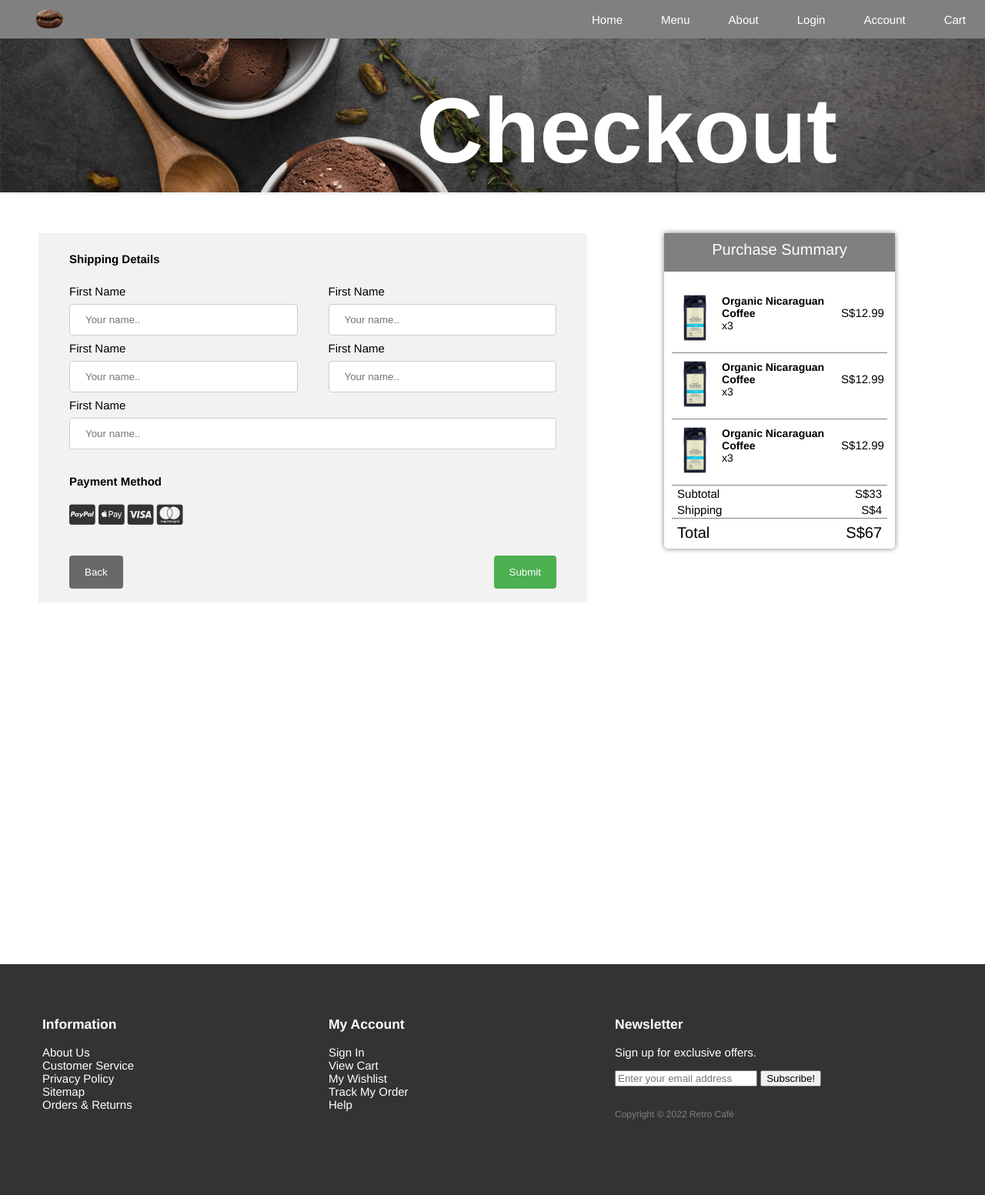
After one commit to jason45992/RetroCafe, a PHP site: page /checkout.html in a window 1280 px wide. The commit adds this page. Shown: the whole page at 77% size. Run offline with PHP 8.4, Linux system fonts and the light colour scheme.

Commit message:
Added checkout page

```diff
--- a/cart.html
+++ b/cart.html
@@ -118,7 +118,7 @@
         </div>
 
         <button class="back">Back</button>
-        <button class="checkout">Checkout</button>
+        <button class="checkout" onclick="location.href ='checkout.html'">Checkout</button>
 
     </div>
     <!-- Footer -->
--- /dev/null
+++ b/checkout.html
@@ -0,0 +1,194 @@
+<!DOCTYPE html>
+<html>
+
+<head>
+    <title>Retro Café</title>
+    <link rel="stylesheet" href="https://use.fontawesome.com/releases/v6.2.0/css/all.css">
+    <link href="styles.css" rel="stylesheet">
+</head>
+
+<body>
+    <!-- Navbar links -->
+    <nav class="navbar">
+        <a class="logo" href="#">
+            <img src="logo.png">
+        </a>
+        <div class="nav-item">
+            <ul>
+                <li>
+                    <a href="index.html">Home</a>
+                </li>
+                <li>
+                    <a href="menu.html">Menu</a>
+                </li>
+                <li>
+                    <a href="#">About</a>
+                </li>
+                <li>
+                    <a href="login.html">Login</a>
+                </li>
+                <li>
+                    <a href="#">Account</a>
+                </li>
+                <li>
+                    <a href="cart.html"> Cart</a>
+                </li>
+            </ul>
+        </div>
+    </nav>
+
+    <!-- Content -->
+    <div class="menu-bar checkout">
+        <img src="menu.jpg" alt="Menu">
+        <div class="container">
+            <div class="text">
+                <h2>Checkout</h2>
+            </div>
+        </div>
+    </div>
+    <div class="checkout-container">
+        <div class="checkout-form">
+            <form action="">
+                <div class="form-header">
+                    <h4>Shipping Details</h4>
+                </div>
+                <div class="form-row">
+                    <div>
+                        <label for="fname">First Name</label>
+                        <input type="text" id="fname" name="firstname" placeholder="Your name..">
+                    </div>
+                    <div>
+                        <label for="fname">First Name</label>
+                        <input type="text" id="fname" name="firstname" placeholder="Your name..">
+                    </div>
+                </div>
+                <div class="form-row">
+                    <div>
+                        <label for="fname">First Name</label>
+                        <input type="text" id="fname" name="firstname" placeholder="Your name..">
+                    </div>
+                    <div>
+                        <label for="fname">First Name</label>
+                        <input type="text" id="fname" name="firstname" placeholder="Your name..">
+                    </div>
+                </div>
+                <div>
+                    <div>
+                        <label for="fname">First Name</label>
+                        <input type="text" id="fname" name="firstname" placeholder="Your name..">
+                    </div>
+                </div>
+                <div class="payment">
+                    <h4>Payment Method</h4>
+                    <p>
+                        <i class="fa-brands fa-cc-paypal fa-2x"></i>
+                        <i class="fa-brands fa-cc-apple-pay fa-2x"></i>
+                        <i class="fa-brands fa-cc-visa fa-2x"></i>
+                        <i class="fa-brands fa-cc-mastercard fa-2x"></i>
+                    </p>
+                </div>
+                <div class="button">
+                    <input type="button" value="Back">
+                    <input type="submit" value="Submit">
+                </div>
+            </form>
+        </div>
+        <div class="checkout-summary">
+            <div class="header">Purchase Summary</div>
+            <div class="content">
+                <div class="item">
+                    <div class="product-image">
+                        <img src="coffee.jpg">
+                    </div>
+                    <div class="product-detail">
+                        <div class="product-title">Organic Nicaraguan Coffee</div>
+                        <div class="product-quantity">x3</div>
+                    </div>
+                    <div class="product-price">S$12.99</div>
+                </div>
+                <div class="item">
+                    <div class="product-image">
+                        <img src="coffee.jpg">
+                    </div>
+                    <div class="product-detail">
+                        <div class="product-title">Organic Nicaraguan Coffee</div>
+                        <div class="product-quantity">x3</div>
+                    </div>
+                    <div class="product-price">S$12.99</div>
+                </div>
+                <div class="item">
+                    <div class="product-image">
+                        <img src="coffee.jpg">
+                    </div>
+                    <div class="product-detail">
+                        <div class="product-title">Organic Nicaraguan Coffee</div>
+                        <div class="product-quantity">x3</div>
+                    </div>
+                    <div class="product-price">S$12.99</div>
+                </div>
+                <div class="sub">
+                    <div class="product-subtotal">
+                        <div>Subtotal</div>
+                        <div>S$33</div>
+                    </div>
+                </div>
+                <div class="sub">
+                    <div class="product-subtotal">
+                        <div>Shipping</div>
+                        <div>S$4</div>
+                    </div>
+                </div>
+                <div class="total">
+                    <div class="product-subtotal">
+                        <div>Total</div>
+                        <div>S$67</div>
+                    </div>
+                </div>
+            </div>
+        </div>
+    </div>
+
+    <!-- Footer -->
+    <footer>
+        <div class="footer">
+            <div class="footer-info-item">
+                <h3>Information</h3>
+                <ul class="list-unstyled">
+                    <li><a href="#">About Us</a></li>
+                    <li><a href="#">Customer Service</a></li>
+                    <li><a href="#">Privacy Policy</a></li>
+                    <li><a href="#">Sitemap</a></li>
+                    <li><a href="#">Orders &amp; Returns</a></li>
+                </ul>
+            </div>
+            <div class="footer-info-item">
+                <h3>My Account</h3>
+                <ul class="list-unstyled">
+                    <li><a href="#">Sign In</a></li>
+                    <li><a href="#">View Cart</a></li>
+                    <li><a href="#">My Wishlist</a></li>
+                    <li><a href="#">Track My Order</a></li>
+                    <li><a href="#">Help</a></li>
+                </ul>
+            </div>
+            <div class="footer-info-item">
+                <h3><span class=""></span> Newsletter</h3>
+                <p>Sign up for exclusive offers.</p>
+                <div class="">
+                    <input type="email" class="" placeholder="Enter your email address">
+                    <span class="">
+                        <button class="" type="button">
+                            Subscribe!
+                        </button>
+                    </span>
+                </div>
+                <br>
+                <p class="copyright">Copyright &copy; 2022 Retro Café</p>
+            </div>
+        </div>
+    </footer>
+</body>
+
+
+
+</html>
--- a/styles.css
+++ b/styles.css
@@ -264,7 +264,7 @@ footer a {
 
 .menu-bar img {
     width: 100%;
-    max-height: 400px;
+    max-height: 300px;
     object-fit: cover;
 }
 
@@ -279,9 +279,14 @@ footer a {
 .menu-bar .container .text {
     position: absolute;
     right: 15%;
-    top: 50px;
+    top: 100px;
     font-size: 80px;
     color: white;
+}
+
+.menu-bar h1,
+.menu-bar h2 {
+    margin: 0;
 }
 
 .menu-list {
@@ -336,3 +341,155 @@ footer a {
 .menu-item button:hover {
     opacity: 0.7;
 }
+
+/* checkout */
+.menu-bar.checkout img {
+    max-height: 200px;
+}
+
+.checkout-container {
+    display: flex;
+    height: 1000px;
+}
+
+.checkout-form {
+    margin: 50px;
+}
+
+.checkout-form .form-row{
+    display: flex;
+}
+
+.checkout-form .form-row:first-child{
+    padding-top: 50px;
+}
+
+.checkout-form input[type=text] {
+    width: 100%;
+    padding: 12px 20px;
+    margin: 8px 0;
+    display: inline-block;
+    border: 1px solid #ccc;
+    border-radius: 4px;
+    box-sizing: border-box;
+}
+
+.checkout-form input[type=submit] {
+    background-color: #4CAF50;
+    color: white;
+    padding: 14px 20px;
+    margin: 8px 0;
+    border: none;
+    border-radius: 4px;
+    cursor: pointer;
+}
+
+.checkout-form .button{
+    display: flex;
+    width: 100%;
+    padding: 10px 40px;
+    justify-content: space-between;
+}
+
+.checkout-form input[type=submit]:hover {
+    background-color: #45a049;
+}
+
+.checkout-form input[type=button] {
+    background-color: dimgrey;
+    color: white;
+    padding: 14px 20px;
+    margin: 8px 0;
+    border: none;
+    border-radius: 4px;
+    cursor: pointer;
+}
+
+.checkout-form input[type=button]:hover {
+    background-color: #333;
+}
+
+.checkout-form div {
+    background-color: #f2f2f2;
+    padding: 0 20px;
+}
+
+.checkout-form .payment,
+.checkout-form .form-header{
+    padding: 5px 40px;
+}
+
+.checkout-form .payment i {
+    color: #333;
+ }
+
+.checkout-summary {
+    position: sticky;
+    top: 0;
+    font-size: 20px;
+    max-height: 410px;
+    margin: 50px;
+    border-radius: 0px 0px 5px 5px;
+    min-width: 300px;
+    box-shadow: 0px 0px 7px 0px grey;
+}
+
+.checkout-summary .header {
+    height: 50px;
+    background-color: gray;
+    text-align: center;
+    padding: 10px;
+    color: white;
+    font-weight: 500;
+}
+
+.checkout-summary .content {
+    padding: 20px 10px;
+    height: 200px;
+}
+
+.checkout-summary .content .item {
+    display: flex;
+    border-bottom: 1px solid gray;
+    padding: 10px 0px;
+}
+
+.checkout-summary .content .item .product-image img {
+    width: 60px;
+}
+
+.checkout-summary .content .item .product-detail {
+    padding: 0px 5px;
+    font-size: 14px;
+    max-width: 160px;
+}
+
+.checkout-summary .content .item .product-detail .product-title {
+    font-weight: bold;
+}
+
+.checkout-summary .content .item .product-price {
+    padding-top: 15px;
+    font-size: 15px;
+}
+
+.checkout-summary .content .item .product-subtotal,
+.checkout-summary .content .sub .product-subtotal,
+.checkout-summary .content .total .product-subtotal {
+    font-size: 15px;
+    display: flex;
+    justify-content: space-between;
+    width: 95%;
+    margin: auto;
+    padding: 2px 0px;
+}
+
+.checkout-summary .content .total {
+    border-top: 1px solid gray;
+    padding: 5px 0px;
+}
+
+.checkout-summary .content .total .product-subtotal div{
+    font-size: 20px;
+    font-weight: 500;
+}
```
Also changed, not shown: cart.css (+6 -20 lines).
